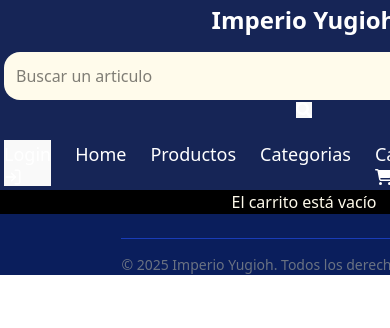
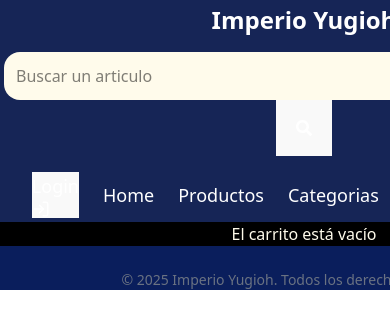
Before and after one commit to spawnew/tienda, a React (Vite) app: page /carrito in a window 390 px wide. Shown: the top 328 px of the page. Built offline with nearby package versions, Linux system fonts and the light colour scheme.

Commit message:
mejora para ser mas responsivos

```diff
--- a/src/Componentes/Footer/Footer.jsx
+++ b/src/Componentes/Footer/Footer.jsx
@@ -14,7 +14,7 @@
 
 
 
-      <div className="text-center text-sm text-gray-500 mt-6 border-t border-blue-800 pt-4">
+      <div className="text-center text-sm text-gray-500 mt-6  border-blue-800 ">
         © {new Date().getFullYear()} Imperio Yugioh. Todos los derechos reservados.
       </div>
     </div>
--- a/src/Componentes/Form/Form.jsx
+++ b/src/Componentes/Form/Form.jsx
@@ -27,7 +27,7 @@
                 <input className='p-3 w-150 md:w-100  bg-amber-50 rounded-2xl text-black' type="text" onChange={handleChange} name="producto" value={form.producto} placeholder='Buscar un articulo'>
                 </input>
                 <Link to="/producto">
-                <button className='login-btn' type='submit'> <FaSearch /></button>
+                <button className='p-5 hover:border-1 hover:bg-black' type='submit'> <FaSearch /></button>
 </Link>
             </form>
     </div>
--- a/src/Componentes/Navbar/Navbar.jsx
+++ b/src/Componentes/Navbar/Navbar.jsx
@@ -29,7 +29,7 @@
 
 
 
-      <ul className='flex  md:flex-row md:items-center gap-6 text-lg font-medium  '>
+      <ul className='flex justify-center items-center  md:flex-row md:items-center gap-6 text-lg font-medium  '>
         <li><button className=''>Login <FiLogIn /></button></li>
         <li className='hover:border-b-1'><NavLink to="/"><p>Home</p></NavLink></li>
         <li className='hover:border-b-1'><NavLink to="/producto">Productos</NavLink></li>
```
